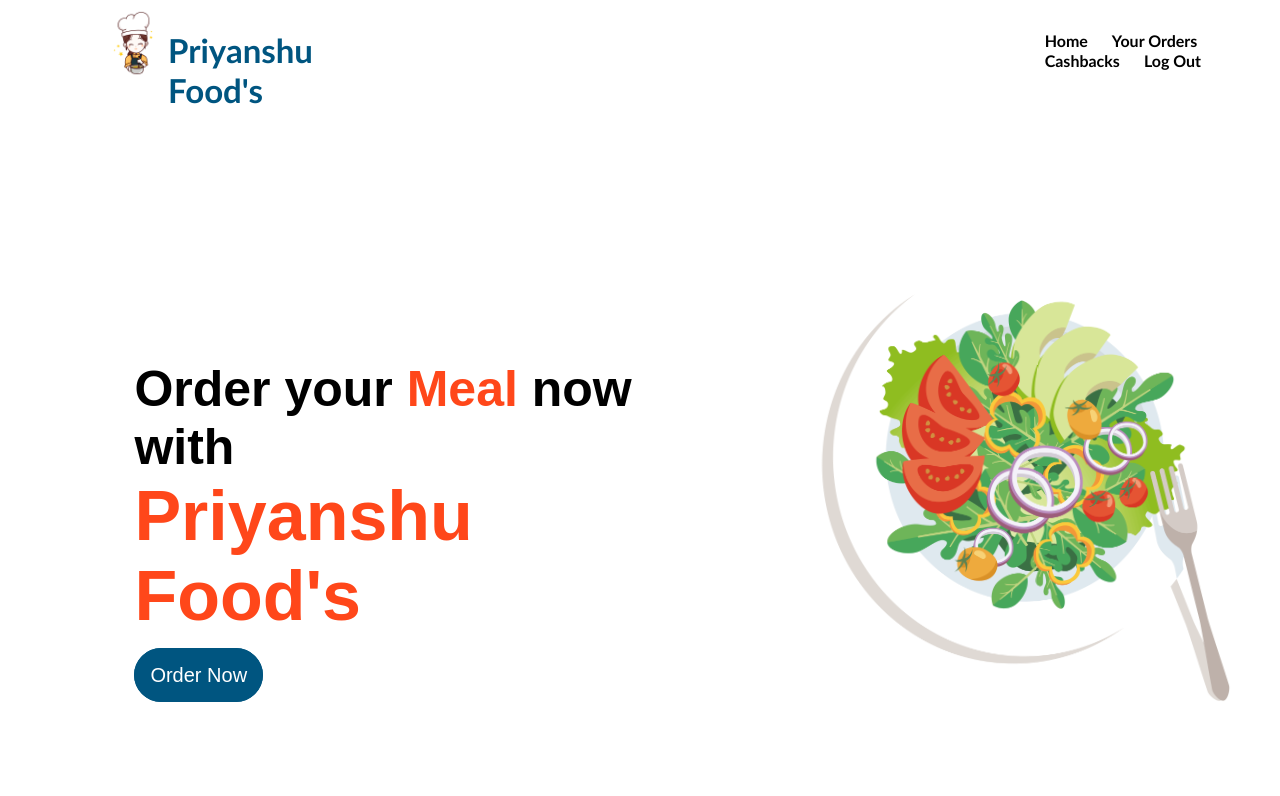
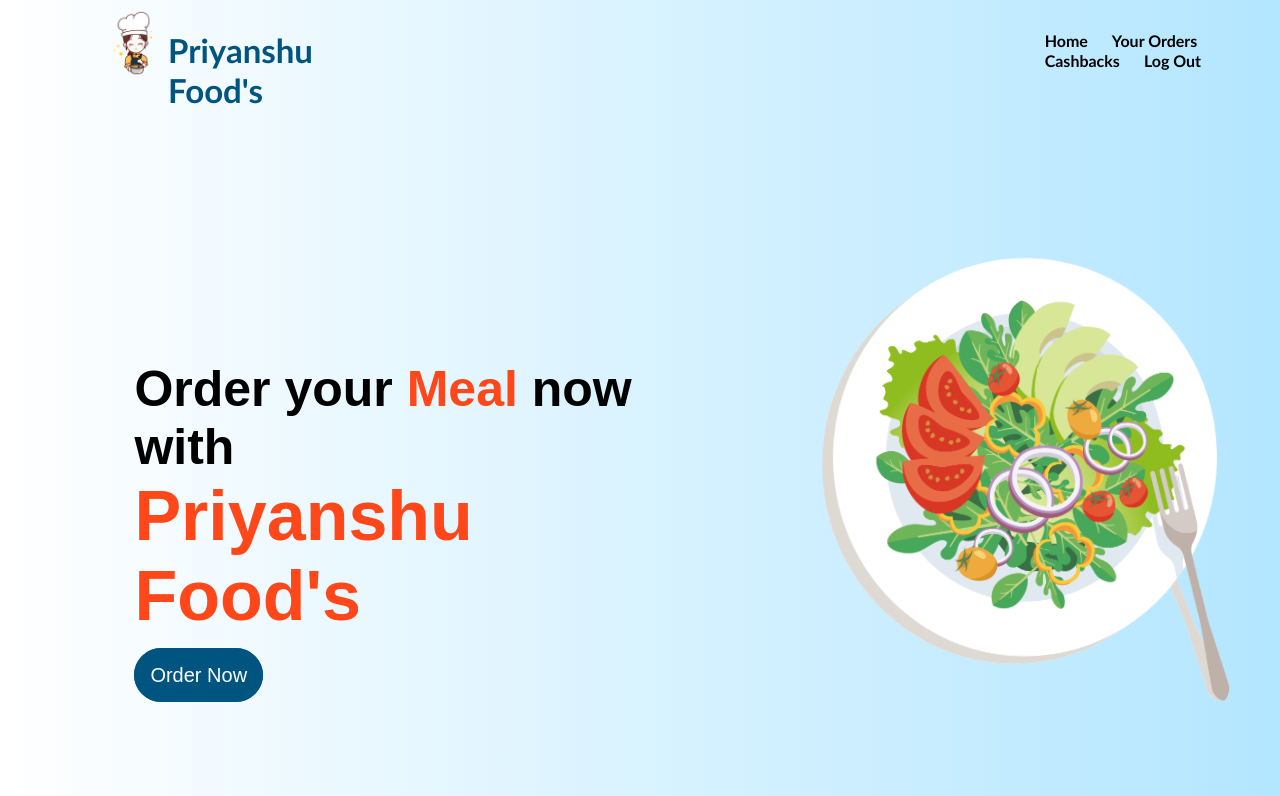
Before and after one commit to SakalakaBBoom/dhakdhak, a plain HTML site: page index.html in a window 1280 px wide. Shown: the top 796 px of the page. Drawn offline with Linux system fonts and the light colour scheme.

Commit message:
Update style.css

```diff
--- a/style.css
+++ b/style.css
@@ -1,6 +1,6 @@
 body{
-background-image: linear-gradient(to #e6f7ff, #fff);
-}
+    background-image: linear-gradient(to right, #fff , #b3e6ff);
+    }
 h1{
 font-family:calibri;
 font-weight: 600;
```
